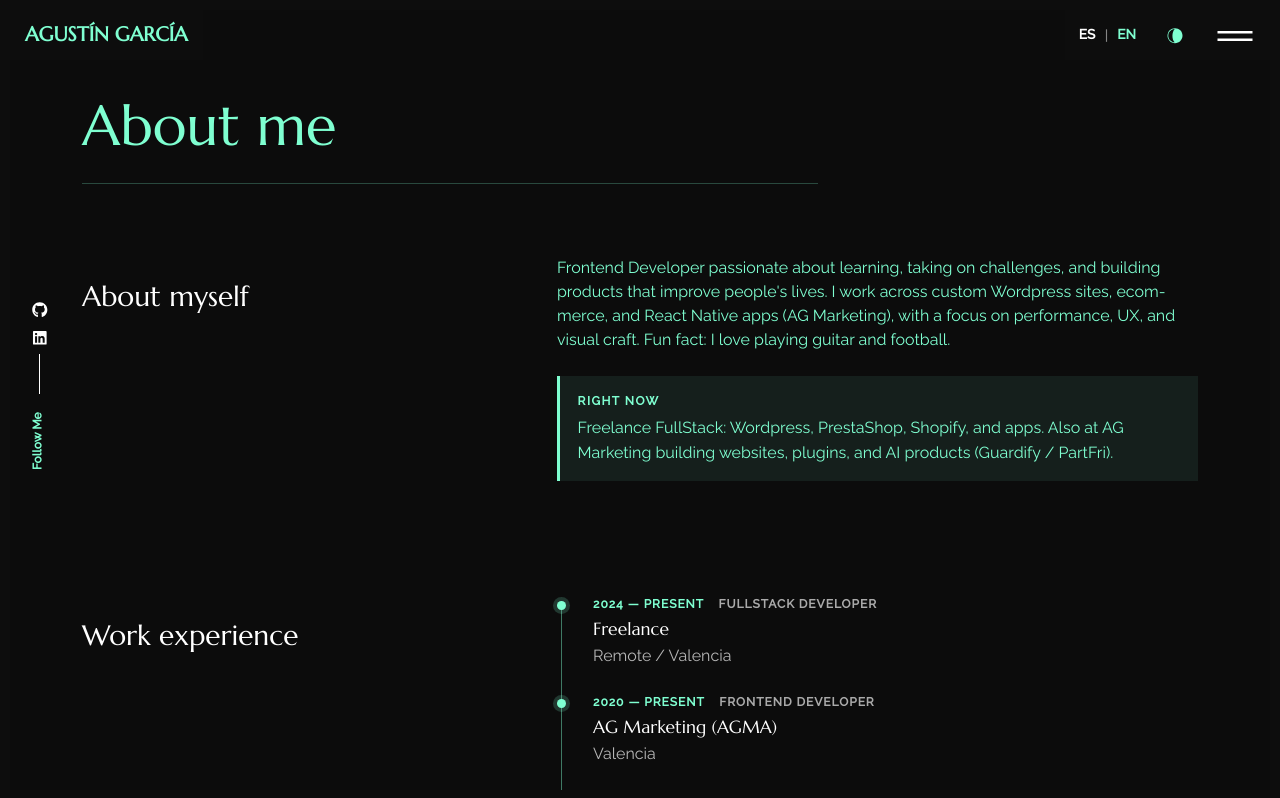
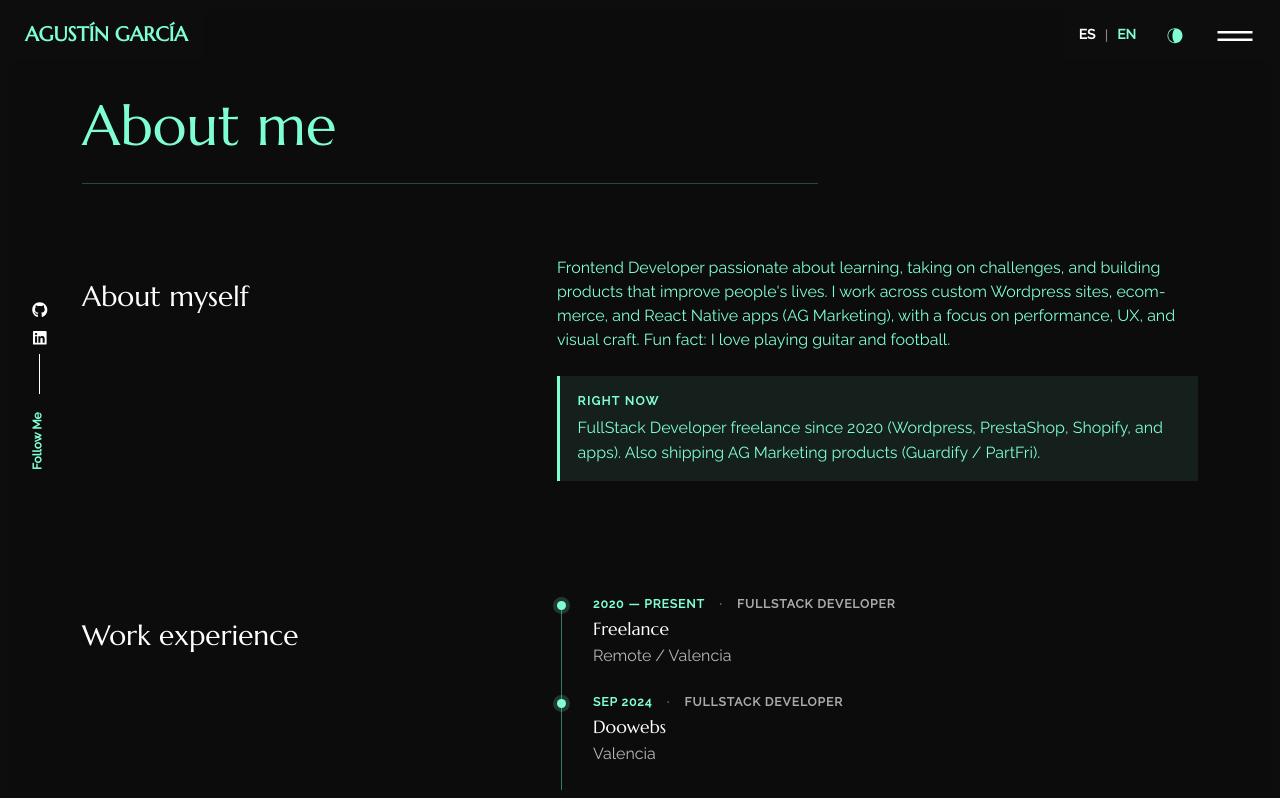
Before and after one commit to agustingar/Portfolio-React-Agustin, a React (Create React App) app: page /about in a window 1280 px wide. Shown: the top 798 px of the page. Built offline with nearby package versions, Linux system fonts and the light colour scheme.

Commit message:
changes corrections  2.00

```diff
--- a/src/content_option.js
+++ b/src/content_option.js
@@ -11,34 +11,24 @@ const introdata = {
 
 const worktimeline = [
   {
-    jobtitle: "Freelance",
+    key: "freelance",
     where: "Remote / Valencia",
-    date: "2024 — Present",
-    role: "FullStack Developer",
   },
   {
-    jobtitle: "AG Marketing (AGMA)",
+    key: "doowebs",
     where: "Valencia",
-    date: "2020 — Present",
-    role: "Frontend Developer",
   },
   {
-    jobtitle: "Anartxy",
+    key: "anartxy",
     where: "Pobla de Vallbona (Valencia)",
-    date: "Jan 2023 — Aug 2023",
-    role: "Software Developer",
   },
   {
-    jobtitle: "Assembler Institute of Technology",
+    key: "assembler",
     where: "Remote / Barcelona",
-    date: "Feb 2022 — Nov 2022",
-    role: "Frontend Developer",
   },
   {
-    jobtitle: "Radoo",
+    key: "radoo",
     where: "Valencia",
-    date: "2020 — 2021",
-    role: "Project & Marketing Manager",
   },
 ];
 
--- a/src/i18n/locales/en.js
+++ b/src/i18n/locales/en.js
@@ -21,7 +21,7 @@ const en = {
       third: "I develop React Native apps",
     },
     description:
-      "Freelance FullStack Developer and Frontend at AG Marketing. Wordpress, PrestaShop, Shopify, and iOS/Android apps.",
+      "Freelance FullStack Developer since 2020. Wordpress, PrestaShop, Shopify, and iOS/Android apps.",
     portfolioBtn: "My Portfolio",
     contactBtn: "Contact Me",
     scroll: "Scroll",
@@ -121,7 +121,34 @@ const en = {
     download: "CV",
     nowTitle: "Right now",
     nowText:
-      "Freelance FullStack: Wordpress, PrestaShop, Shopify, and apps. Also at AG Marketing building websites, plugins, and AI products (Guardify / PartFri).",
+      "FullStack Developer freelance since 2020 (Wordpress, PrestaShop, Shopify, and apps). Also shipping AG Marketing products (Guardify / PartFri).",
+    work: {
+      freelance: {
+        company: "Freelance",
+        role: "FullStack Developer",
+        date: "2020 — Present",
+      },
+      doowebs: {
+        company: "Doowebs",
+        role: "FullStack Developer",
+        date: "Sep 2024",
+      },
+      anartxy: {
+        company: "Anartxy",
+        role: "Software Developer",
+        date: "Jan 2023 — Aug 2023",
+      },
+      assembler: {
+        company: "Assembler Institute of Technology",
+        role: "Frontend Developer",
+        date: "Feb 2022 — Nov 2022",
+      },
+      radoo: {
+        company: "Radoo",
+        role: "Project & Marketing Manager",
+        date: "2020 — 2021",
+      },
+    },
     educationItems: {
       assembler: "Master in Software Development (1200h+, MERN & LAMP, Agile)",
       florida: "Leadership, Entrepreneurship and Innovation Degree",
--- a/src/i18n/locales/es.js
+++ b/src/i18n/locales/es.js
@@ -21,7 +21,7 @@ const es = {
       third: "Desarrollo apps con React",
     },
     description:
-      "FullStack Developer freelance y Frontend en AG Marketing. Wordpress, PrestaShop, Shopify y apps iOS/Android.",
+      "FullStack Developer freelance desde 2020. Wordpress, PrestaShop, Shopify y apps iOS/Android.",
     portfolioBtn: "Mi Portfolio",
     contactBtn: "Contáctame",
     scroll: "Scroll",
@@ -121,7 +121,34 @@ const es = {
     download: "CV",
     nowTitle: "Ahora mismo",
     nowText:
-      "Freelance FullStack: Wordpress, PrestaShop, Shopify y apps. También en AG Marketing con webs, plugins y productos con IA (Guardify / PartFri).",
+      "FullStack Developer freelance desde 2020 (Wordpress, PrestaShop, Shopify y apps). Proyectos también con AG Marketing (Guardify / PartFri).",
+    work: {
+      freelance: {
+        company: "Freelance",
+        role: "FullStack Developer",
+        date: "2020 — Actualidad",
+      },
+      doowebs: {
+        company: "Doowebs",
+        role: "FullStack Developer",
+        date: "Sep 2024",
+      },
+      anartxy: {
+        company: "Anartxy",
+        role: "Software Developer",
+        date: "Ene 2023 — Ago 2023",
+      },
+      assembler: {
+        company: "Assembler Institute of Technology",
+        role: "Frontend Developer",
+        date: "Feb 2022 — Nov 2022",
+      },
+      radoo: {
+        company: "Radoo",
+        role: "Project & Marketing Manager",
+        date: "2020 — 2021",
+      },
+    },
     educationItems: {
       assembler: "Máster en Software Development (1200h+, MERN & LAMP, Agile)",
       florida: "Grado en Leadership, Entrepreneurship and Innovation",
--- a/src/pages/about/index.js
+++ b/src/pages/about/index.js
@@ -57,14 +57,18 @@ export const About = () => {
             </Col>
             <Col lg="7">
               <div className="about_timeline">
-                {worktimeline.map((data, i) => (
-                  <article className="about_timeline_item" key={i}>
+                {worktimeline.map((data) => (
+                  <article className="about_timeline_item" key={data.key}>
                     <span className="about_timeline_dot" aria-hidden="true" />
                     <div className="about_timeline_meta">
-                      <span className="about_timeline_date">{data.date}</span>
-                      <span className="about_timeline_role">{data.role}</span>
+                      <span className="about_timeline_date">
+                        {t(`about.work.${data.key}.date`)}
+                      </span>
+                      <span className="about_timeline_role">
+                        {t(`about.work.${data.key}.role`)}
+                      </span>
                     </div>
-                    <h4>{data.jobtitle}</h4>
+                    <h4>{t(`about.work.${data.key}.company`)}</h4>
                     <p>{data.where}</p>
                   </article>
                 ))}
--- a/src/pages/about/style.css
+++ b/src/pages/about/style.css
@@ -220,6 +220,7 @@
 .about_timeline_meta {
     display: flex;
     flex-wrap: wrap;
+    align-items: center;
     gap: 0.5rem 0.9rem;
     margin-bottom: 0.35rem;
 }
@@ -238,6 +239,12 @@
 
 .about_timeline_role {
     color: color-mix(in srgb, var(--text-color) 65%, transparent);
+}
+
+.about_timeline_role::before {
+    content: "·";
+    margin-right: 0.9rem;
+    opacity: 0.5;
 }
 
 .about_timeline_item h4 {
```
